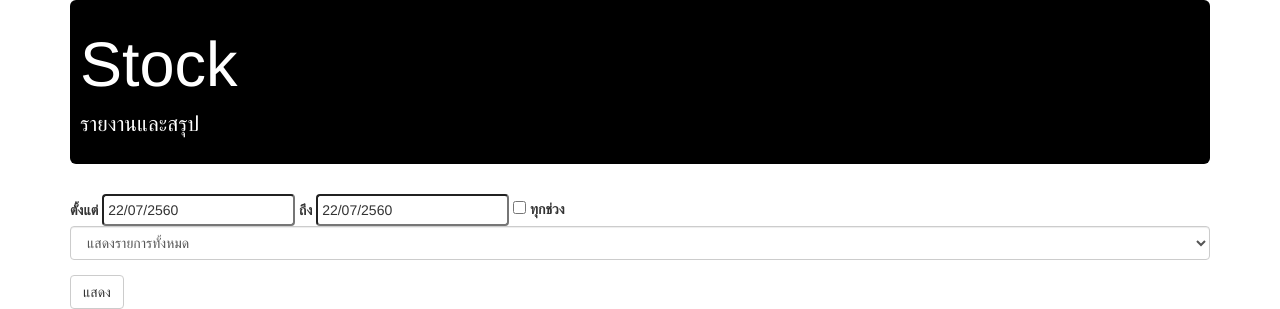
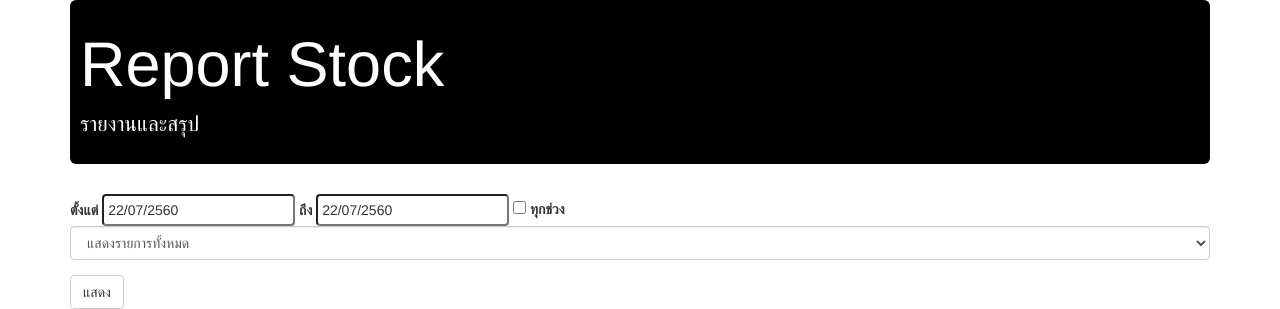
Before and after one commit to moswngskrn/TireStock, a PHP site: page /report.php in a window 1280 px wide. Shown: the top 309 px of the page. Run offline with PHP 8.4, Linux system fonts and the light colour scheme.

Commit message:
initial commit

```diff
--- a/report.php
+++ b/report.php
@@ -28,7 +28,7 @@
 <body>
 	<div class="container">
 		<div style="background:#000000;padding:10px;color:#FFF" class="jumbotron">
-			<h1>Stock</h1>
+			<h1>Report Stock</h1>
 			<p>รายงานและสรุป</p>
 		</div>
 
```
